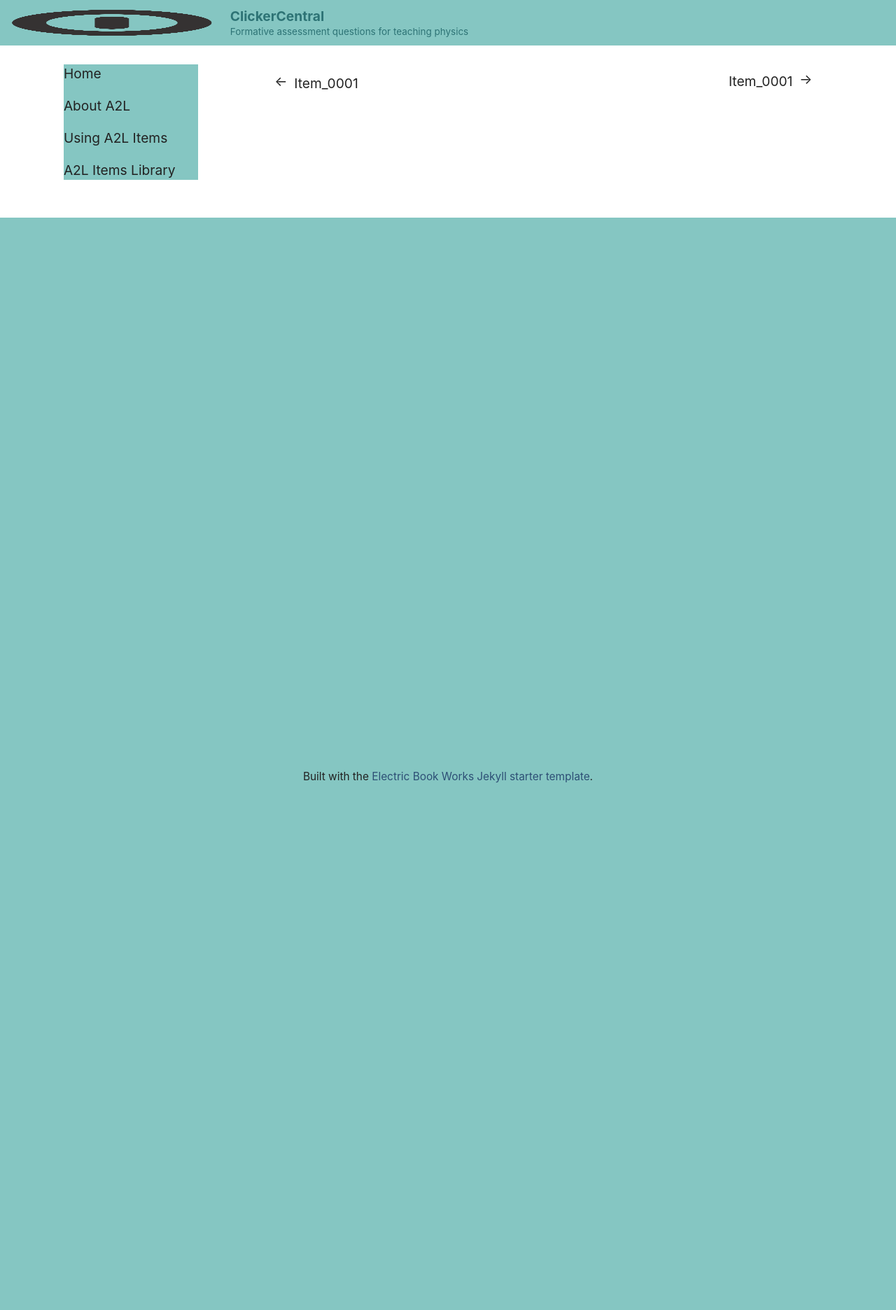
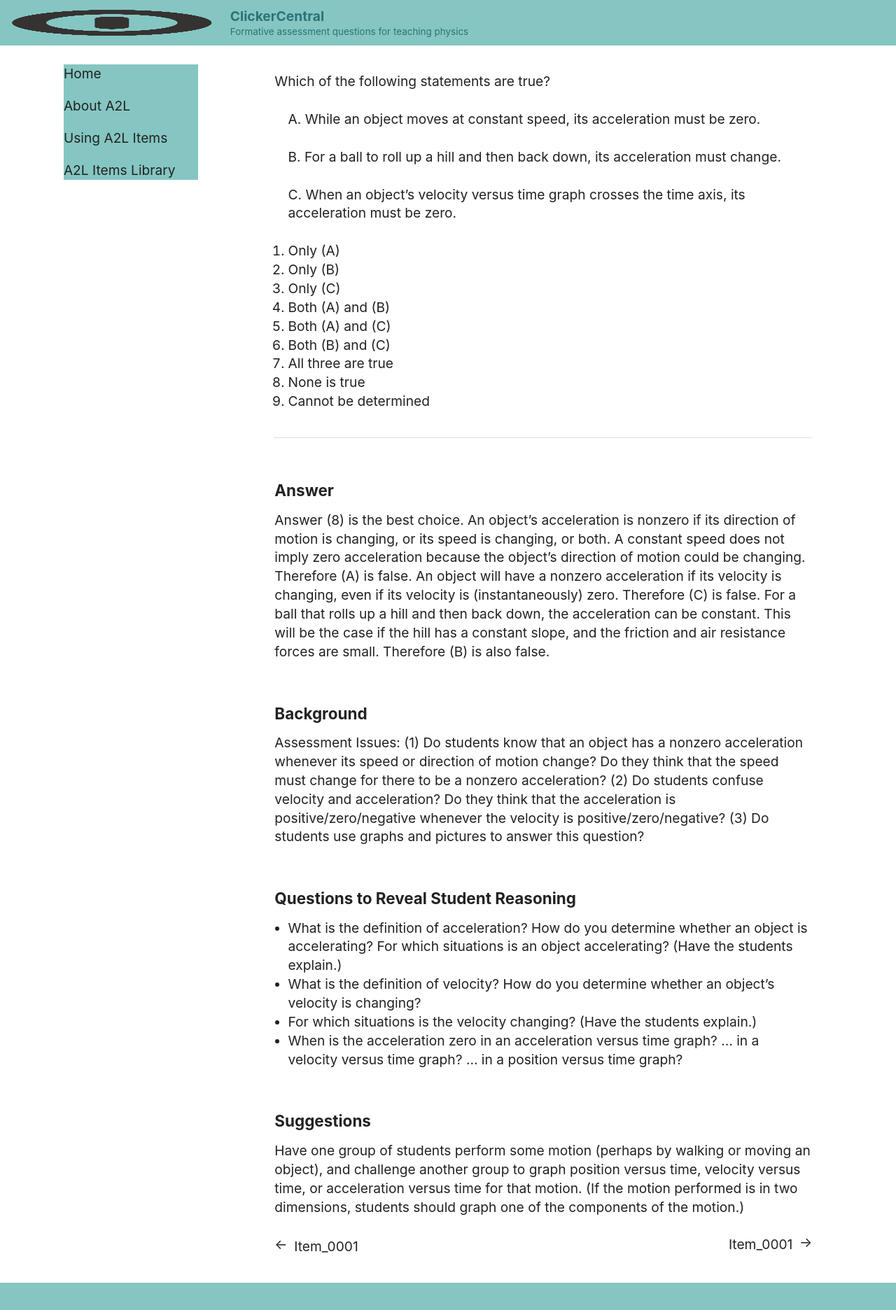
Before and after one commit to ibeatty/clickercentral, a Jekyll site: the page built from _items/item_0002.md, in a window 1280 px wide. Shown: the top 1872 px of the page at 70% size. Built offline with Jekyll 4.4.1, drawn with Linux system fonts in a browser that asks for light colours.

Commit message:
Added content to test items 1 and 2

```diff
--- a/_data/locales.yml
+++ b/_data/locales.yml
@@ -142,7 +142,7 @@ en:
   excerpt:
     more: "More"
   footer:
-    credit: "Built with the [Electric Book Works](https://electricbookworks.com) [Jekyll starter template](https://github.com/electricbookworks/jekyll-starter)."
+    credit: ""
   input:
     send: "Send"
     submit: "Submit"
--- a/_items/item_0002.md
+++ b/_items/item_0002.md
@@ -1,4 +1,46 @@
 ---
 name: Item 0002
 description: True/false statements about a moving object's acceleration.
+goal: Interrelate representations of acceleration and identifying potential misconceptions.
+source: UMPERG
 ---
+
+Which of the following statements are true?
+
+> A. While an object moves at constant speed, its acceleration must be zero.
+>
+> B. For a ball to roll up a hill and then back down, its acceleration must change.
+>
+> C. When an object's velocity versus time graph crosses the time axis, its acceleration must be zero.
+
+1. Only (A)
+1. Only (B)
+1. Only (C)
+1. Both (A) and (B)
+1. Both (A) and (C)
+1. Both (B) and (C)
+1. All three are true
+1. None is true
+1. Cannot be determined
+
+
+<hr/>
+
+### Answer
+
+Answer (8) is the best choice. An object's acceleration is nonzero if its direction of motion is changing, or its speed is changing, or both.  A constant speed does not imply zero acceleration because the object's direction of motion could be changing.  Therefore (A) is false.  An object will have a nonzero acceleration if its velocity is changing, even if its velocity is (instantaneously) zero.  Therefore (C) is false.  For a ball that rolls up a hill and then back down, the acceleration can be constant.  This will be the case if the hill has a constant slope, and the friction and air resistance forces are small.  Therefore (B) is also false.
+
+### Background
+
+Assessment Issues: (1) Do students know that an object has a nonzero acceleration whenever its speed or direction of motion change?  Do they think that the speed must change for there to be a nonzero acceleration?  (2) Do students confuse velocity and acceleration?  Do they think that the acceleration is positive/zero/negative whenever the velocity is positive/zero/negative?  (3) Do students use graphs and pictures to answer this question?
+
+### Questions to Reveal Student Reasoning
+
+* What is the definition of acceleration?  How do you determine whether an object is accelerating?  For which situations is an object accelerating?  (Have the students explain.)
+* What is the definition of velocity?  How do you determine whether an object's velocity is changing?
+* For which situations is the velocity changing?  (Have the students explain.)
+* When is the acceleration zero in an acceleration versus time graph?  ... in a velocity versus time graph?  ... in a position versus time graph?
+
+### Suggestions
+
+Have one group of students perform some motion (perhaps by walking or moving an object), and challenge another group to graph position versus time, velocity versus time, or acceleration versus time for that motion.  (If the motion performed is in two dimensions, students should graph one of the components of the motion.)
```
Also changed, not shown: _items/item_0001.md (+32 -0 lines).
